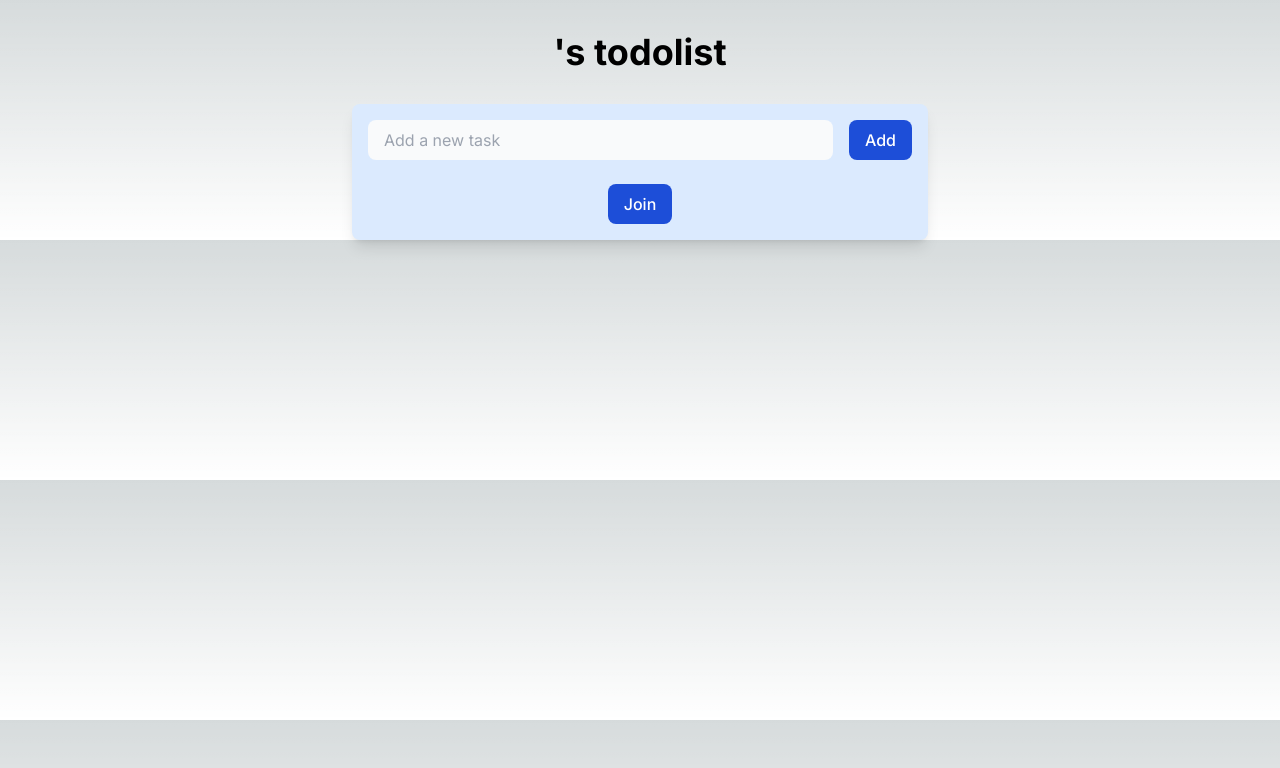
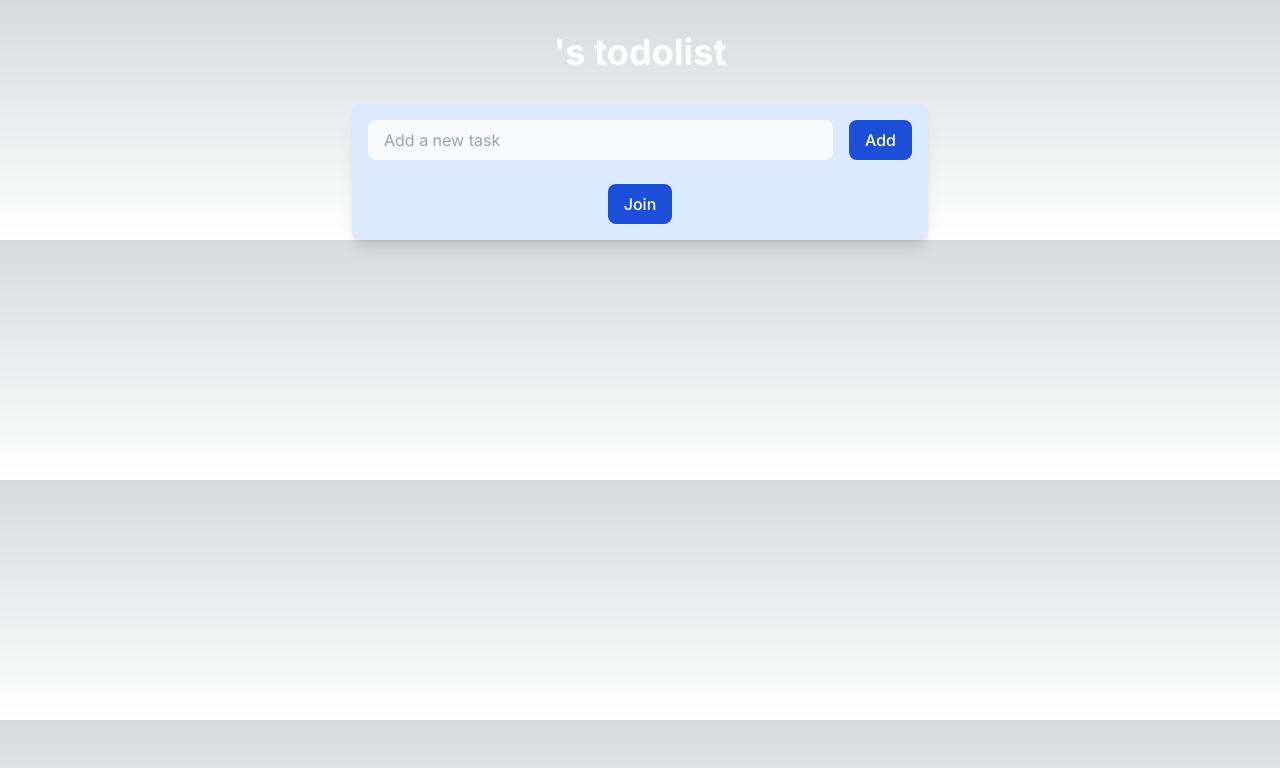
Before and after one commit to s1lv3rrud/typescript-todolist, a Next.js app: page / in a window 1280 px wide. Shown: the top 768 px of the page. Built offline with nearby package versions, Linux system fonts and the light colour scheme.

Commit message:
style: 글자색 변경

```diff
--- a/app/page.tsx
+++ b/app/page.tsx
@@ -5,7 +5,9 @@
 export default function Home() {
   return (
     <div className="container mx-auto">
-      <h1 className="text-4xl font-bold text-center my-8">'s todolist</h1>
+      <h1 className="text-white text-4xl font-bold text-center my-8">
+        's todolist
+      </h1>
       <ToDoList />
     </div>
   );
```
